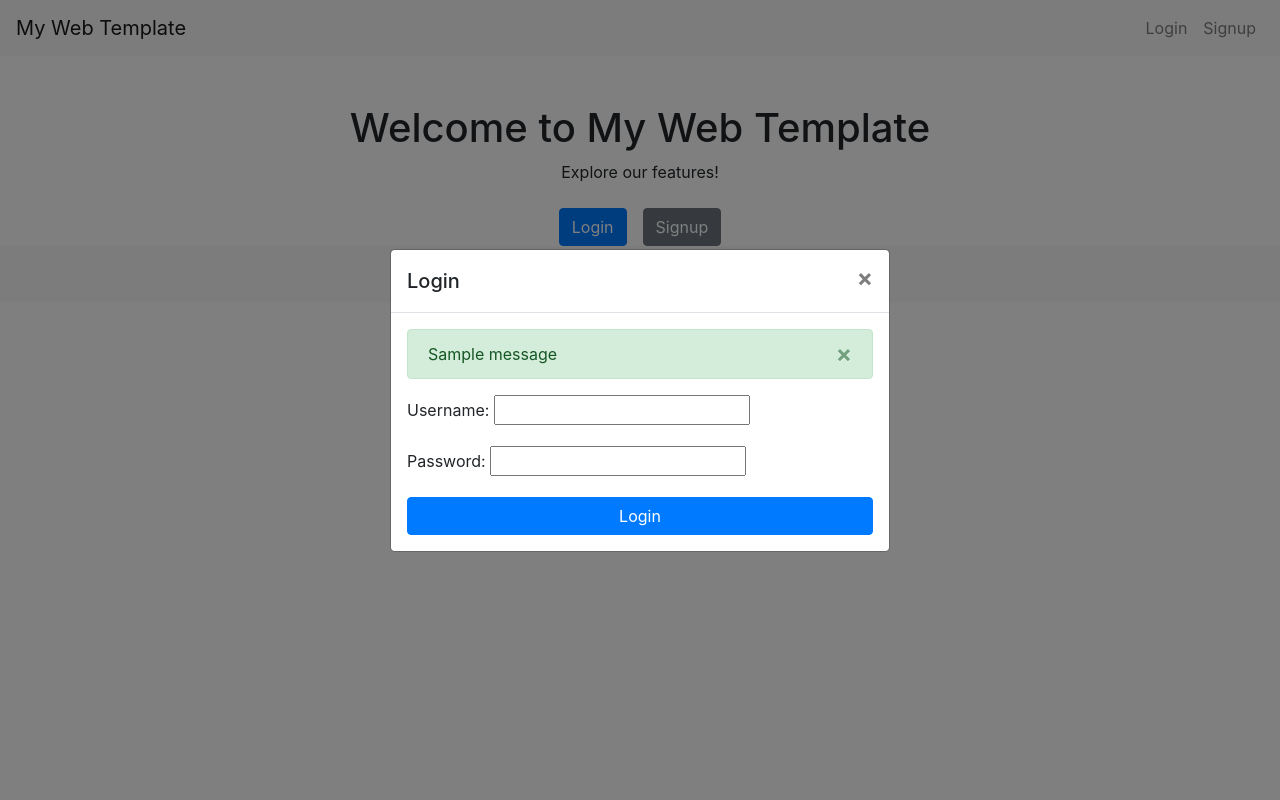
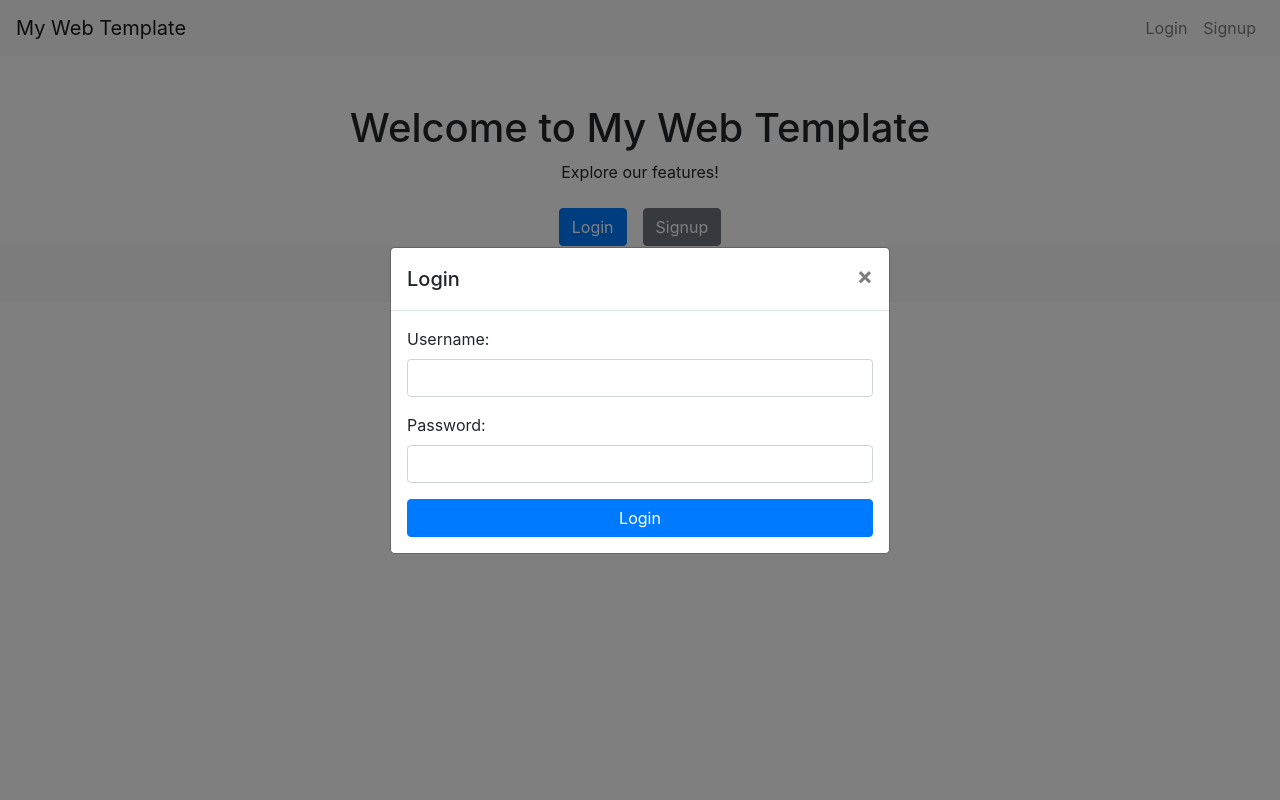
Before and after one commit to dev-sheikh-ali/my_web_template, a Django app: page / in a window 1280 px wide, after a click on "Login". Run offline with Django 5.2, Linux system fonts and the light colour scheme; tables that the repository leaves empty hold one stand-in row (values such as "Sample post"); one stand-in notice (Sample message) is shown; some libraries are stand-ins or nearby versions.

Commit message:
update login

```diff
--- a/users/templates/users/login_modal.html
+++ b/users/templates/users/login_modal.html
@@ -1,3 +1,4 @@
+{% load form_tags %}
 <div class="modal fade" id="loginModal" tabindex="-1" role="dialog" aria-labelledby="loginModalLabel" aria-hidden="true">
     <div class="modal-dialog modal-dialog-centered" role="document">
         <div class="modal-content">
@@ -8,32 +9,14 @@
                 </button>
             </div>
             <div class="modal-body">
-                {% if messages %}
-                    <div class="alert-container mb-3">
-                        {% for message in messages %}
-                            <div class="alert alert-{{ message.tags }} alert-dismissible fade show" role="alert">
-                                {{ message }}
-                                <button type="button" class="close" data-dismiss="alert" aria-label="Close">
-                                    <span aria-hidden="true">&times;</span>
-                                </button>
-                            </div>
-                        {% endfor %}
-                    </div>
-                {% endif %}
-
-                <form method="POST" action="{% url 'login' %}">
+                <div id="loginAlertContainer"></div>
+                <form method="POST" id="loginForm" action="{% url 'login' %}">
                     {% csrf_token %}
                     {% for field in login_form %}
                         <div class="form-group">
                             {{ field.label_tag }}
-                            {{ field }}
-                            {% if field.errors %}
-                                <div class="invalid-feedback d-block">
-                                    {% for error in field.errors %}
-                                        {{ error }}
-                                    {% endfor %}
-                                </div>
-                            {% endif %}
+                            {{ field|add_class:"form-control" }}
+                            <div class="invalid-feedback d-block" id="error-{{ field.name }}"></div>
                         </div>
                     {% endfor %}
                     <button type="submit" class="btn btn-primary btn-block">Login</button>
--- a/users/views.py
+++ b/users/views.py
@@ -129,8 +129,11 @@ def profile_view(request):
         if form.is_valid():
             form.save()
             messages.success(request, "Profile updated successfully.")
-            return redirect('home')
+            return JsonResponse({'success': True, 'redirect_url': reverse('home')})
         else:
+            if request.headers.get('x-requested-with') == 'XMLHttpRequest':
+                errors = {field: form.errors[field].as_text() for field in form.errors}
+                return JsonResponse({'success': False, 'message': "Profile update failed. Please correct the errors below.", 'errors': errors})
             messages.error(request, "Please correct the errors below.")
             return render(request, 'pages/home.html', {
                 'signup_form': CustomUserSignupForm(),
```
Also changed, not shown: README.md.
